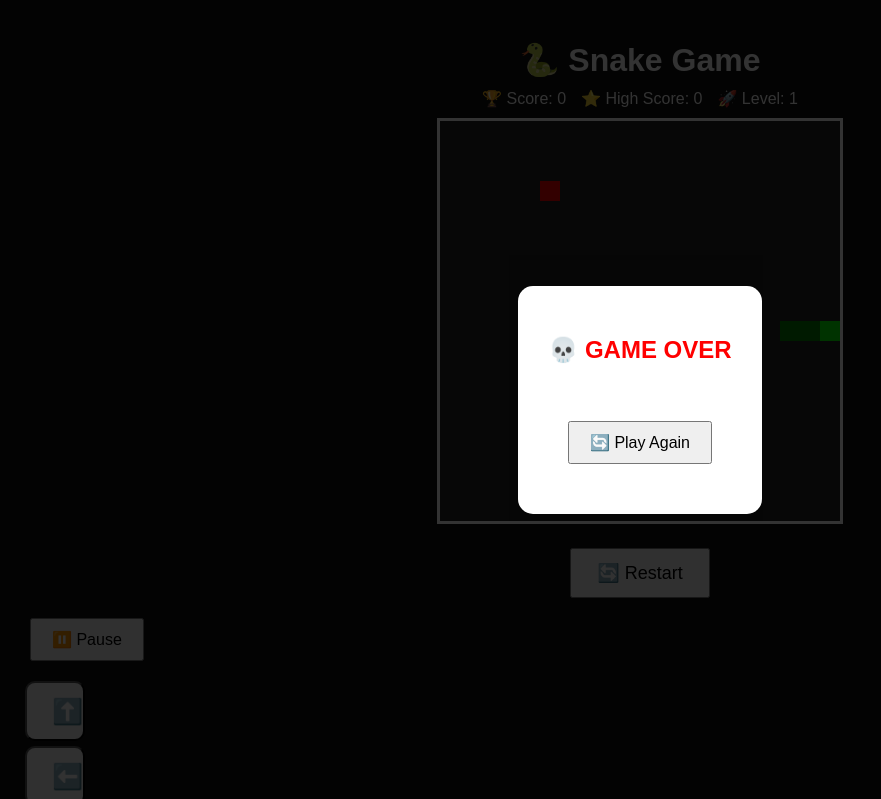
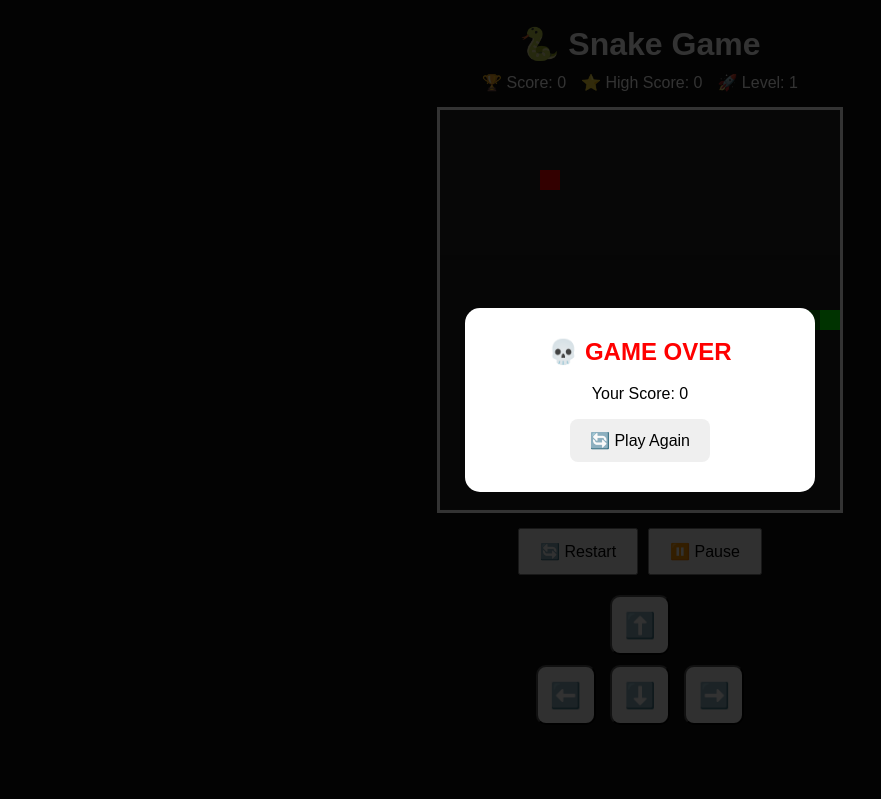
Before and after one commit to junior68241327-hash/junior68241327-hash, a plain HTML site: page index.html in a window 1280 px wide. Shown: the top 799 px of the page, without its empty margins (0-881 px from the left). Drawn offline with Linux system fonts and the light colour scheme.

Commit message:
Update style.css

```diff
--- a/style.css
+++ b/style.css
@@ -1,3 +1,7 @@
+* {
+  box-sizing: border-box;
+}
+
 body {
   margin: 0;
   padding: 20px;
@@ -5,33 +9,47 @@ body {
   font-family: Arial, sans-serif;
   background: #111;
   color: white;
+  min-height: 100vh;
 }
 
 h1 {
-  margin-bottom: 10px;
+  margin: 5px 0 10px;
 }
 
-.score {
-  font-size: 22px;
-  margin-bottom: 15px;
+.info {
+  display: flex;
+  justify-content: center;
+  gap: 15px;
+  flex-wrap: wrap;
+  margin: 10px 0 15px;
+  font-size: 16px;
 }
 
 canvas {
+  display: block;
+  margin: 0 auto;
   background: #222;
   border: 3px solid white;
   max-width: 90vw;
   height: auto;
 }
 
-button {
-  display: block;
-  margin: 20px auto;
-  padding: 12px 25px;
-  font-size: 18px;
+.buttons {
+  display: flex;
+  justify-content: center;
+  gap: 10px;
+  margin: 15px 0;
+}
+
+.buttons button {
+  margin: 0;
+  padding: 12px 20px;
+  font-size: 16px;
   cursor: pointer;
 }
+
 .controls {
-  margin-top: 20px;
+  margin-top: 15px;
   text-align: center;
 }
 
@@ -39,50 +57,43 @@ button {
   width: 60px;
   height: 60px;
   margin: 5px;
+  padding: 0;
   font-size: 25px;
   border-radius: 10px;
-}
-.info {
-  display: flex;
-  justify-content: center;
-  gap: 15px;
-  flex-wrap: wrap;
-  margin: 10px 0;
-  font-size: 16px;
-}
-
-#pause {
-  margin: 10px;
-  padding: 10px 20px;
-  font-size: 16px;
   cursor: pointer;
 }
 
 .game-over {
   display: none;
   position: fixed;
-  top: 0;
-  left: 0;
+  inset: 0;
   width: 100%;
   height: 100%;
   background: rgba(0, 0, 0, 0.8);
   justify-content: center;
   align-items: center;
+  z-index: 1000;
 }
 
 .game-over-box {
   background: white;
+  color: black;
   padding: 30px;
   border-radius: 15px;
   text-align: center;
+  width: 85%;
+  max-width: 350px;
 }
 
 .game-over-box h2 {
   color: red;
+  margin-top: 0;
 }
 
 .game-over-box button {
-  padding: 10px 20px;
+  padding: 12px 20px;
   font-size: 16px;
   cursor: pointer;
+  border-radius: 8px;
+  border: none;
   }
```
